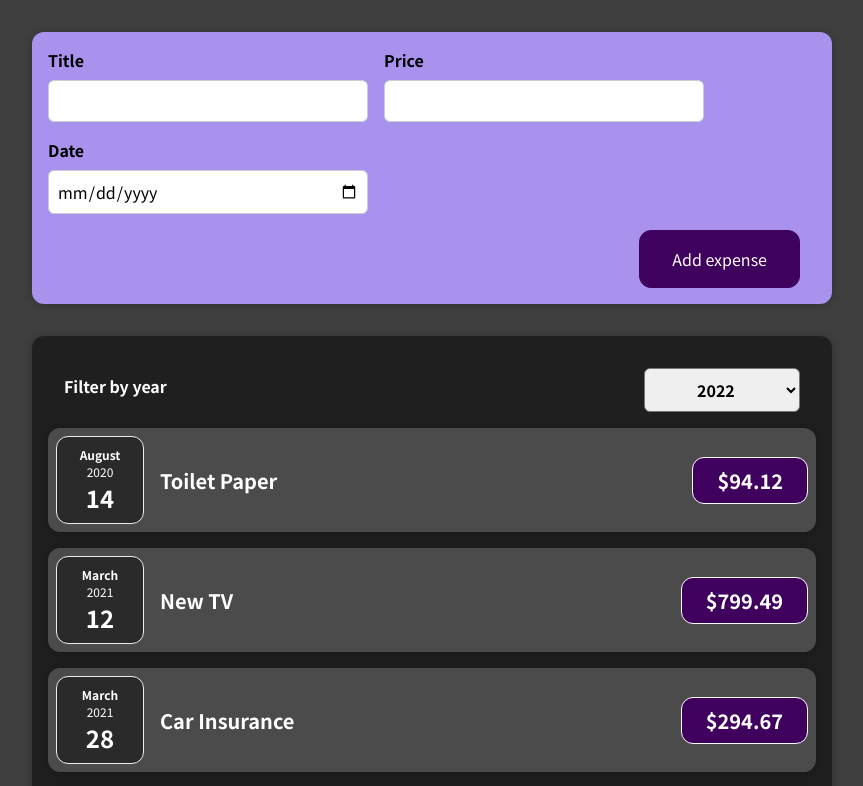
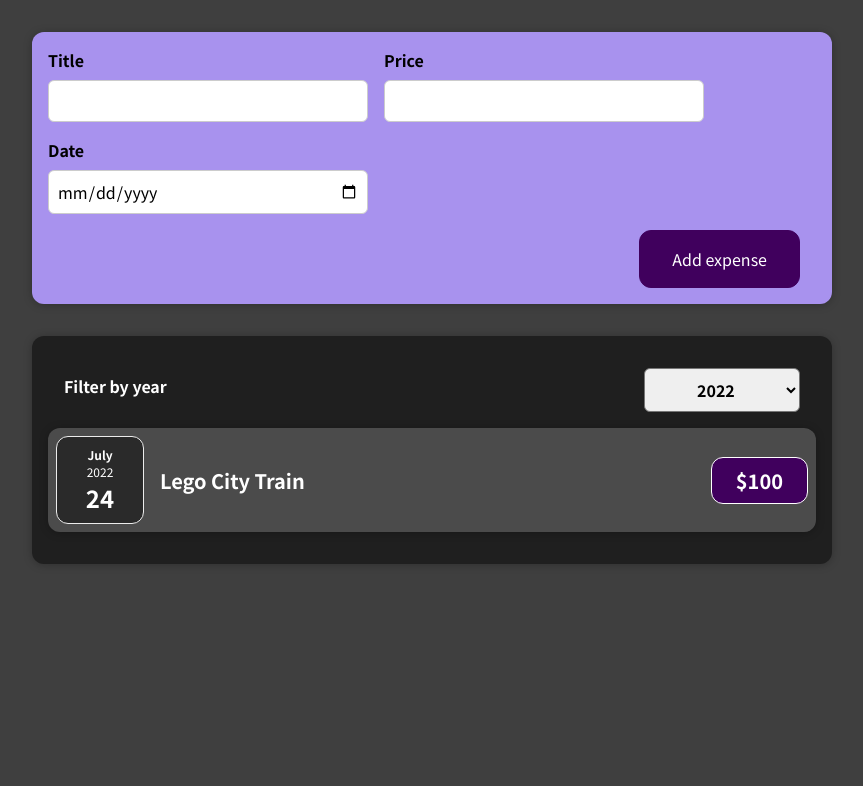
Before and after one commit to alexyatsik/react-learing, a React (Create React App) app: page / in a window 1280 px wide. Shown: the top 786 px of the page, without its empty margins (208-1071 px from the left). Built offline with nearby package versions, Linux system fonts and the light colour scheme.

Commit message:
add functionaluty for filter

```diff
--- a/src/App.js
+++ b/src/App.js
@@ -22,6 +22,12 @@
     amount: 450,
     date: new Date(2021, 5, 12),
   },
+  {
+    id: 'e5',
+    title: 'Lego City Train',
+    amount: 100,
+    date: new Date(2022, 6, 24),
+  },
 ];
 
 function App() {
--- a/src/components/Expenses/Expenses.js
+++ b/src/components/Expenses/Expenses.js
@@ -6,15 +6,24 @@
 
 function Expenses(props) {
   const [selectedYear, setSelectedYear] = useState('2022');
-  const getSelectedYearHandler = (selectedYear) => {
-    setSelectedYear(selectedYear);
+  const [filteredData, setFilteredData] = useState(props.data.filter(item => {
+    return parseInt(item.date.getFullYear()) === parseInt(selectedYear);
+  }));
+  const getSelectedYearHandler = (year) => {
+    setSelectedYear(year);
+    filterData(year);
+  }
+  const filterData = (year) => {
+    setFilteredData(props.data.filter(item => {
+      return parseInt(item.date.getFullYear()) === parseInt(year);
+    }));
   }
   return (
     <div>
       <Card className="expenses">
         <ExpensesFilter selectedYear={selectedYear} getSelectedYear={getSelectedYearHandler}/>
         {
-          props.data.map(expense =>
+          filteredData.map(expense =>
             <ExpenseItem
               key={expense.id}
               title={expense.title}
```
